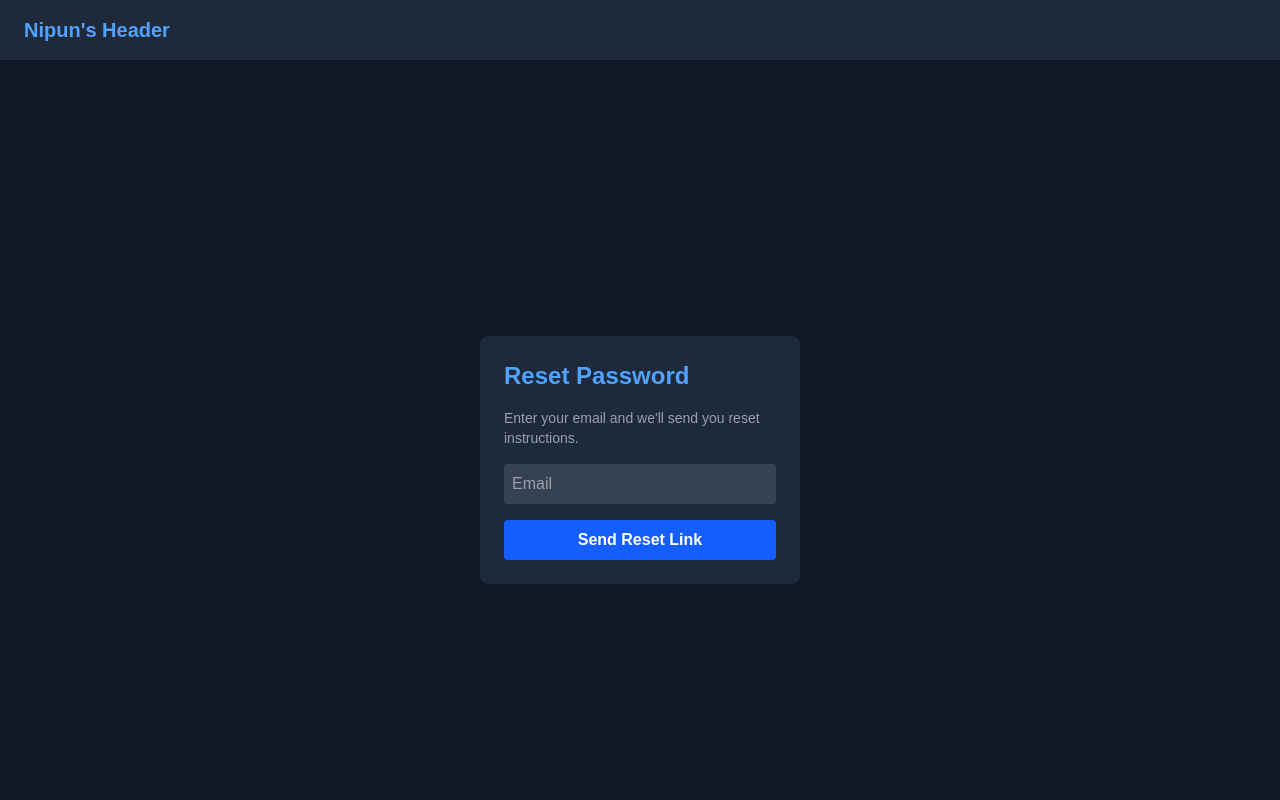
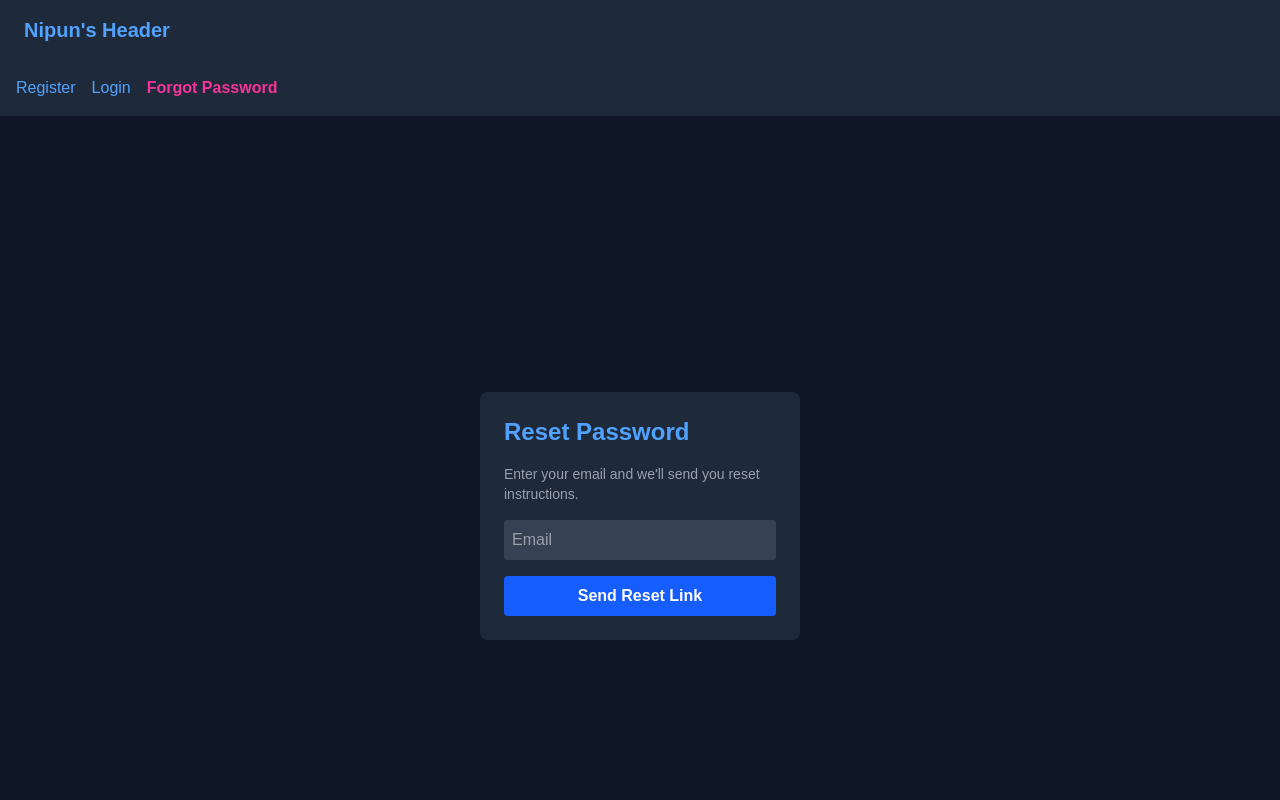
Before and after one commit to Havdep/Next-JS-, a Next.js app: page /forgot-password in a window 1280 px wide. Shown: the top 800 px of the page. Built offline with nearby package versions, Linux system fonts and the light colour scheme.

Commit message:
Add active Links

```diff
--- /dev/null
+++ b/src/app/(auth)/layout.tsx
@@ -0,0 +1,45 @@
+"use client";
+import React from "react";
+import Link from "next/link";
+import { usePathname } from "next/navigation";
+
+const navLinks = [
+  { name: "Register", href: "/register" },
+  { name: "Login", href: "/login" },
+  { name: "Forgot Password", href: "/forgot-password" },
+];
+
+const AuthLayout = ({ children }: { children: React.ReactNode }) => {
+  const pathName = usePathname();
+  return (
+    <>
+      <div className="flex flex-col">
+        {" "}
+        {/* Parent container, stacking nav and children */}
+        <div className="flex justify-between items-center p-4 bg-gray-800 text-white">
+          {/* Navigation Links */}
+          <div className="flex space-x-4">
+            {" "}
+            {/* Container for links, making them horizontal */}
+            {navLinks.map((link) => {
+              const isActive = pathName === link.href && link.href !== "/";
+              return (
+                <Link
+                  href={link.href}
+                  key={link.name}
+                  className={
+                    isActive ? "text-pink-500 font-bold " : "  text-blue-400"
+                  }
+                >
+                  {link.name}
+                </Link>
+              );
+            })}
+          </div>{" "}
+        </div>
+        <div className="">{children}</div>
+      </div>
+    </>
+  );
+};
+export default AuthLayout;
```
